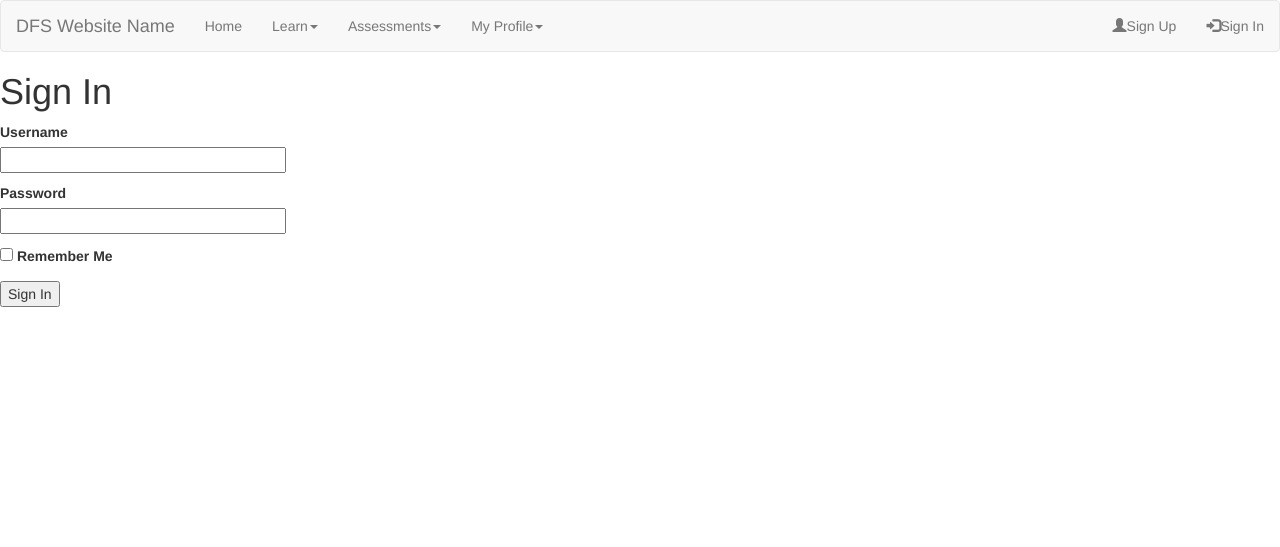
After one commit to thomas-cleary-uwa/cits3403-project, a Flask app: page /login in a window 1280 px wide. The commit adds this page. Shown: the top 547 px of the page. Run offline with Flask 2, Linux system fonts and the light colour scheme; some libraries are stand-ins or nearby versions.

Commit message:
added sign in form from week 8 lab walkthrough

```diff
--- a/app/__init__.py
+++ b/app/__init__.py
@@ -1,5 +1,7 @@
 from flask import Flask
+from config import Config
 
 app = Flask(__name__)
+app.config.from_object(Config)
 
 from app import routes
--- /dev/null
+++ b/app/forms.py
@@ -0,0 +1,9 @@
+from flask_wtf import FlaskForm
+from wtforms import StringField, PasswordField, BooleanField, SubmitField
+from wtforms.validators import DataRequired
+
+class LoginForm(FlaskForm):
+    username = StringField('Username', validators=[DataRequired()])
+    password = PasswordField("Password", validators=[DataRequired()])
+    remember_me = BooleanField('Remember Me')
+    submit = SubmitField('Sign In')
--- a/app/routes.py
+++ b/app/routes.py
@@ -1,5 +1,6 @@
-from flask import render_template
+from flask import render_template, flash, redirect, url_for
 from app import app
+from app.forms import LoginForm
 
 @app.route('/')
 @app.route('/index')
@@ -26,3 +27,13 @@ def index():
     ]
 
     return render_template('index.html', user=user, jobs=jobs)
+
+
+@app.route('/login', methods=['GET', 'POST'])
+def login():
+    form = LoginForm()
+    if form.validate_on_submit():
+        flash('Login requested for user {}, remember_me={}'.format(
+            form.username.data, form.remember_me.data))
+        return redirect('/index')
+    return render_template('login.html', title='Sign In', form=form)
--- a/app/templates/base.html
+++ b/app/templates/base.html
@@ -27,7 +27,7 @@
       <a class="navbar-brand" href="#">DFS Website Name</a>
     </div>
     <ul class="nav navbar-nav">
-      <li><a href="#">Home</a></li>
+      <li><a href="{{ url_for('index') }}">Home</a></li>
       <li class="dropdown"><a class="dropdown-toggle" data-toggle="dropdown" href="#">Learn<span class="caret"></span></a>
         <ul class="dropdown-menu">
           <li><a href="#">Content Page 1</a></li>
@@ -47,11 +47,24 @@
         </ul>
     </ul>
     <ul class="nav navbar-nav navbar-right">
-      <li><a href="#"><span class="glyphicon glyphicon-user"></span> Sign Up</a></li>
-      <li><a href="#"><span class="glyphicon glyphicon-log-in"></span> Login</a></li>
+      <li><a href="#"><span class="glyphicon glyphicon-user"></span>Sign Up</a></li>
+      <li><a href="{{ url_for('login') }}"><span class="glyphicon glyphicon-log-in"></span>Sign In</a></li>
     </ul>
   </div>
 </nav>
+
+
+{% with messages = get_flashed_messages() %}
+{% if messages %}
+
+<ul>
+  {% for message in messages %}
+  <li>{{ message }}</li>
+  {% endfor %}
+</ul>
+{% endif %}
+{% endwith %}
+
 
 {% block content %}{% endblock %}
 
--- /dev/null
+++ b/app/templates/login.html
@@ -0,0 +1,26 @@
+{% extends "base.html" %}
+
+{% block content %}
+
+  <h1>Sign In</h1>
+  <form action="" method="post" novalidate>
+    {{ form.hidden_tag() }}
+    <p>
+      {{ form.username.label }}<br>
+      {{ form.username(size=32) }}
+      {% for error in form.username.errors %}
+      <span style="color: red;">[{{ error }}]</span>
+      {% endfor %}
+    </p>
+    <p>
+      {{ form.password.label }}<br>
+      {{ form.password(size=32) }}
+      {% for error in form.password.errors %}
+      <span style="color: red;">[{{ error }}]</span>
+      {% endfor %}
+    </p>
+    <p>{{ form.remember_me() }} {{form.remember_me.label }}</p>
+    <p>{{ form.submit() }} </p>
+  </form>
+
+{% endblock %}
--- /dev/null
+++ b/config.py
@@ -0,0 +1,4 @@
+import os
+
+class Config(object):
+    SECRET_KEY = os.environ.get('SECRET_KEY') or 'password123'
```
